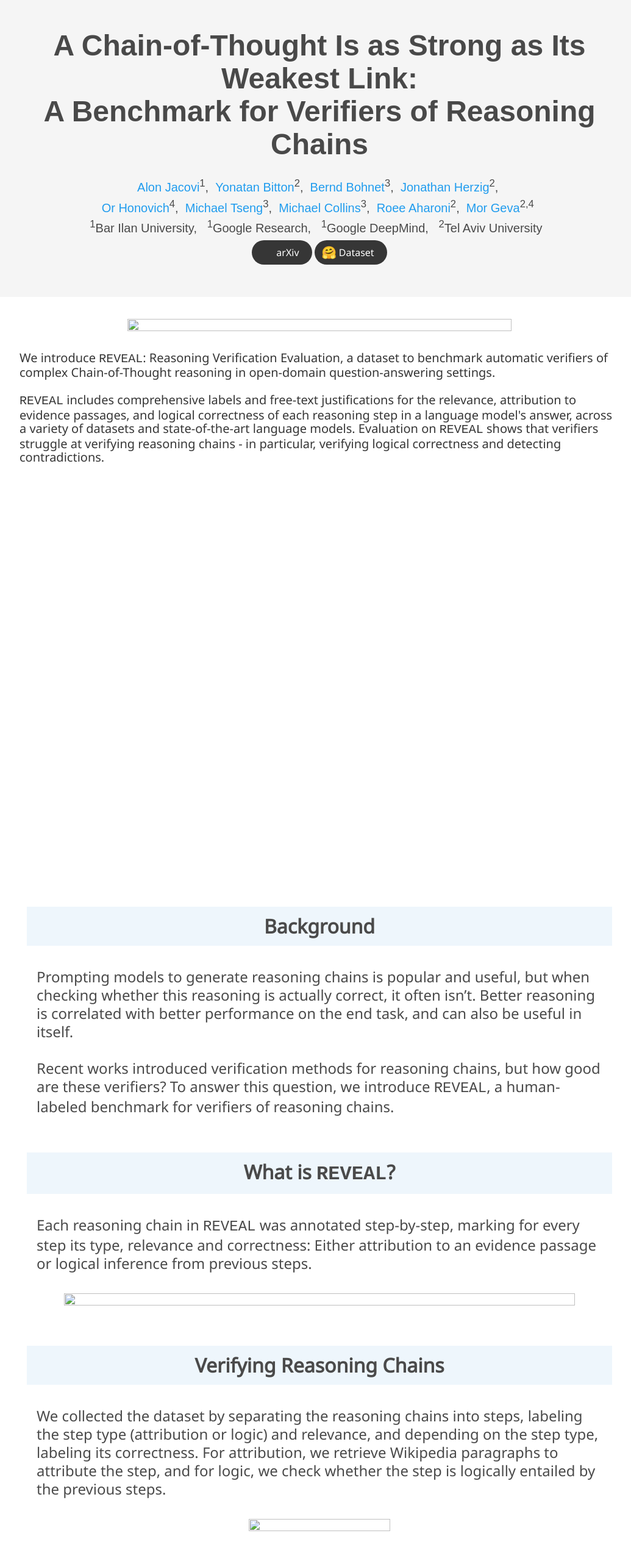
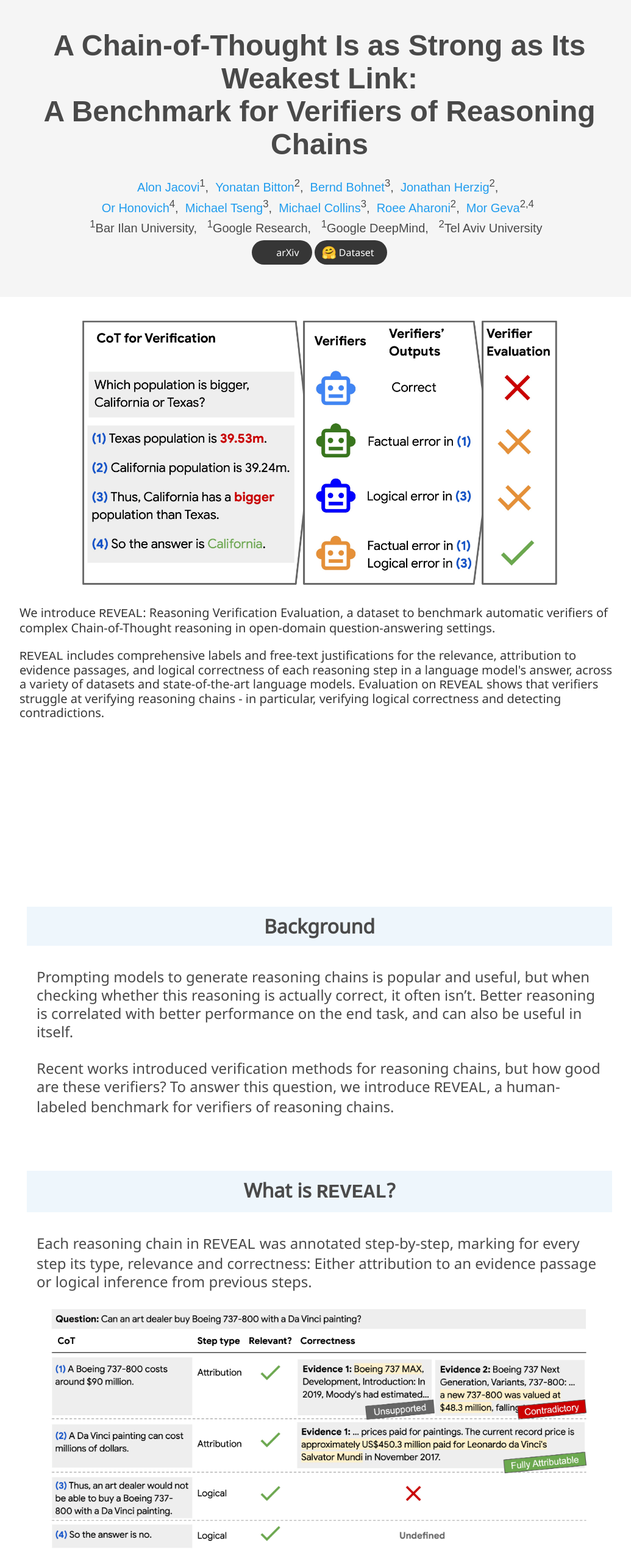
Before and after one commit to reveal-dataset/reveal-dataset, a plain HTML site: page index.html in a window 1280 px wide. Shown: the top 2560 px of the page at 61% size, without its empty margins (116-1151 px from the left). Drawn offline with nearby package versions, Linux system fonts and the light colour scheme; a script that the page names is missing; some icons are missing; a web font is replaced by a local one.

Commit message:
Update index.html

```diff
--- a/index.html
+++ b/index.html
@@ -9,14 +9,14 @@
   <meta property="og:description" content="A Chain-of-Thought Is as Strong as Its Weakest Link: A Benchmark for Verifiers of Reasoning Chains"/>
   <meta property="og:url" content="https://pair-code.github.io/interpretability/REVEAL/"/>
   <!-- Path to banner image, should be in the path listed below. Optimal dimenssions are 1200X630-->
-  <meta property="og:image" content="static/image/method.pdf" />
+  <meta property="og:image" content="static/image/method.jpg" />
   <meta property="og:image:width" content="1200"/>
   <meta property="og:image:height" content="871"/>
 
   <meta name="twitter:title" content="REVEAL">
   <meta name="twitter:description" content="A Chain-of-Thought Is as Strong as Its Weakest Link: A Benchmark for Verifiers of Reasoning Chains">
   <!-- Path to banner image, should be in the path listed below. Optimal dimenssions are 1200X600-->
-  <meta name="twitter:image" content="static/images/method.pdf">
+  <meta name="twitter:image" content="static/images/method.jpg">
   <meta name="twitter:card" content="summary_large_image">
   <!-- Keywords for your paper to be indexed by-->
   <meta name="keywords" content="Large Language Models, Chain of Thought, Evaluation, Benchmark, Reasoning Chains, Natural Language Processing, Reveal Dataset">
@@ -117,7 +117,7 @@
       <div class="publication-flipped">
         <div class="content has-text-justified">
             <p style="text-align:center;">
-               <img src="static/images/method.pdf"  style="width: 80%; height: 80%"/>
+               <img src="static/images/method.jpg"  style="width: 80%; height: 80%"/>
                <br>
             </p>
             <h3 class="subtitle is-size-5-tablet has-text-left pb-5" style="font-weight: normal">
@@ -143,7 +143,7 @@
       <h3 class="subtitle is-size-4-tablet has-text-left pr-4 pl-4 pt-3 pb-3">
         <p>
         Prompting models to generate reasoning chains is popular and useful, but when checking whether this reasoning is actually correct, it often isn’t. Better reasoning is correlated with better performance on the end task, and can also be useful in itself. <span><br><span><br>
-Recent works introduced verification methods for reasoning chains, but how good are these verifiers? To answer this question, we introduce <samp>REVEAL</samp>, a human-labeled benchmark for verifiers of reasoning chains.
+Recent works introduced verification methods for reasoning chains, but how good are these verifiers? To answer this question, we introduce <samp>REVEAL</samp>, a human-labeled benchmark for verifiers of reasoning chains. <span><br><span><br>
         </p>
       </h3>
     </div>
@@ -163,7 +163,7 @@ Recent works introduced verification methods for reasoning chains, but how good
              </p>
           <p style="text-align:center;">
             <br>
-            <img src="static/images/data.pdf"  style="width: 95%; height: 95%"/>
+            <img src="static/images/data.jpg"  style="width: 95%; height: 95%"/>
           </p>
         </h3>
       </div>
@@ -184,7 +184,7 @@ Recent works introduced verification methods for reasoning chains, but how good
           </p>
         <p style="text-align:center;">
           <br>
-          <img src="static/images/verification.pdf"  style="width: 50%; height:50%"/>
+          <img src="static/images/verification.jpg"  style="width: 50%; height:50%"/>
         </p>
         </h3>
       </div>
@@ -248,7 +248,7 @@ Recent works introduced verification methods for reasoning chains, but how good
           <p style="text-align:center;">
             <br>
             <img src="static/images/correct_dist.jpg"  style="width: 60%; height: 60%"/>
-            <img src="static/images/attr_dist.pdf"  style="width: 40%; height: 40%"/>
+            <img src="static/images/attr_dist.jpg"  style="width: 40%; height: 40%"/>
           </p>
         </h3>
       </div>
```
